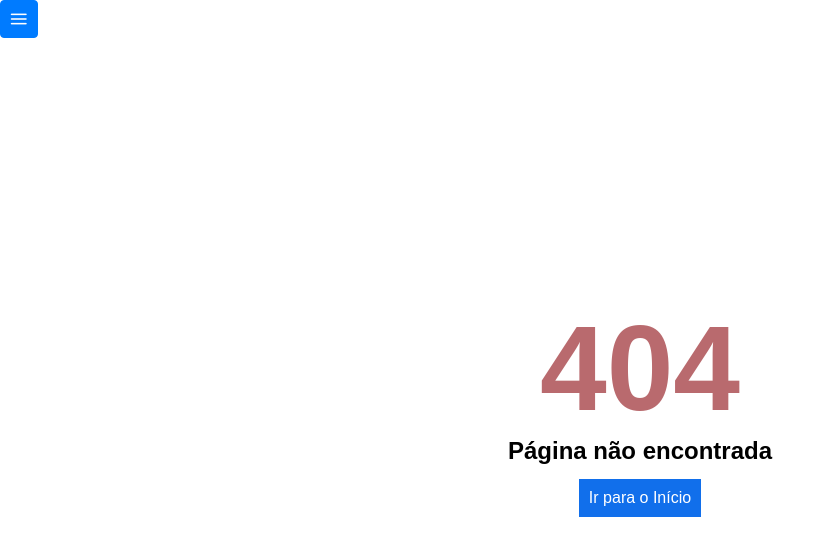
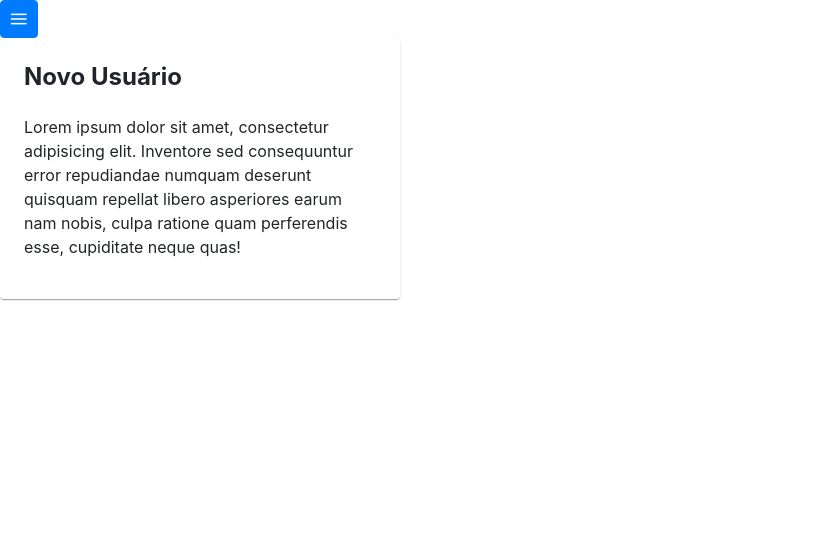
Before and after one commit to gleywsonribeiro/front-empatia, a React (Create React App) app: page /usuarios/cadastro in a window 1280 px wide. Before the commit this address had no page. Shown: the top 556 px of the page, without its empty margins (0-835 px from the left). Built offline with nearby package versions, Linux system fonts and the light colour scheme.

Commit message:
Adição de tela de cadastro com card

```diff
--- a/src/components/Header/index.js
+++ b/src/components/Header/index.js
@@ -11,7 +11,7 @@ function Header() {
     const navigate = useNavigate();
     const [visible, setVisible] = useState(false);
 
-    function navegar(path) {
+    const navegar = (path) => {
         setVisible(false)
         navigate(path)
     }
@@ -28,12 +28,14 @@ function Header() {
         },
     ];
 
-    return (<div className="card">
+    return (
+        <div className="card">
             <Sidebar visible={visible} onHide={() => setVisible(false)}>
                 <PanelMenu model={items} style={{width:'100%'}}/>
             </Sidebar>
             <Button icon="pi pi-bars" onClick={() => setVisible(true)} className="mr-2"/>
-        </div>)
+        </div>
+    )
 }
 
 export default Header;
--- /dev/null
+++ b/src/pages/CadastroUsuario/index.js
@@ -0,0 +1,14 @@
+import './style.css';
+import {Card} from "primereact/card";
+
+const CadastroUsuario = () => {
+    return(
+        <div>
+            <Card title="Novo Usuário" style={{ width: '25rem', marginBottom: '2em' }}>
+                <p className="m-0" style={{lineHeight: '1.5'}}>Lorem ipsum dolor sit amet, consectetur adipisicing elit. Inventore sed consequuntur error repudiandae numquam deserunt
+                    quisquam repellat libero asperiores earum nam nobis, culpa ratione quam perferendis esse, cupiditate neque quas!</p>
+            </Card>
+        </div>
+    )
+}
+export default CadastroUsuario
--- a/src/pages/Usuarios/index.js
+++ b/src/pages/Usuarios/index.js
@@ -5,10 +5,12 @@ import {useEffect, useRef, useState} from "react";
 import api from "../../services/api";
 import {Button} from "primereact/button";
 import {Toast} from "primereact/toast";
+import {useNavigate} from "react-router-dom";
 
 
 const Usuarios = () => {
     const [usuarios, setUsuarios] = useState([]);
+    const navigate = useNavigate();
     const toast = useRef(null);
 
     useEffect(() => {
@@ -25,8 +27,7 @@ const Usuarios = () => {
     }, [])
 
     const cadastrar = () => {
-        debugger
-        toast.current.show({severity: 'info', summary: 'Importante', detail: 'Botão está sendo clicado', life: 3000});
+        navigate('/usuarios/cadastro');
     }
 
     return (
--- a/src/routes.js
+++ b/src/routes.js
@@ -7,6 +7,7 @@ import Erro from "./pages/Erro";
 import Favoritos from "./pages/Favoritos";
 import Login from "./pages/Login";
 import Usuarios from "./pages/Usuarios";
+import CadastroUsuario from "./pages/CadastroUsuario";
 
 function RouteApp() {
 
@@ -21,6 +22,7 @@ function RouteApp() {
                 {/*<Route path="/favoritos" element={<Favoritos />} />*/}
                 <Route path="/login" element={ <Login/> }/>
                 <Route path="/usuarios" element={ <Usuarios/> }/>
+                <Route path="/usuarios/cadastro" element={ <CadastroUsuario/> }/>
                 <Route path="*" element={<Erro />} />
             </Routes>
         </BrowserRouter>
```
Also changed, not shown: src/pages/CadastroUsuario/style.css (added).
